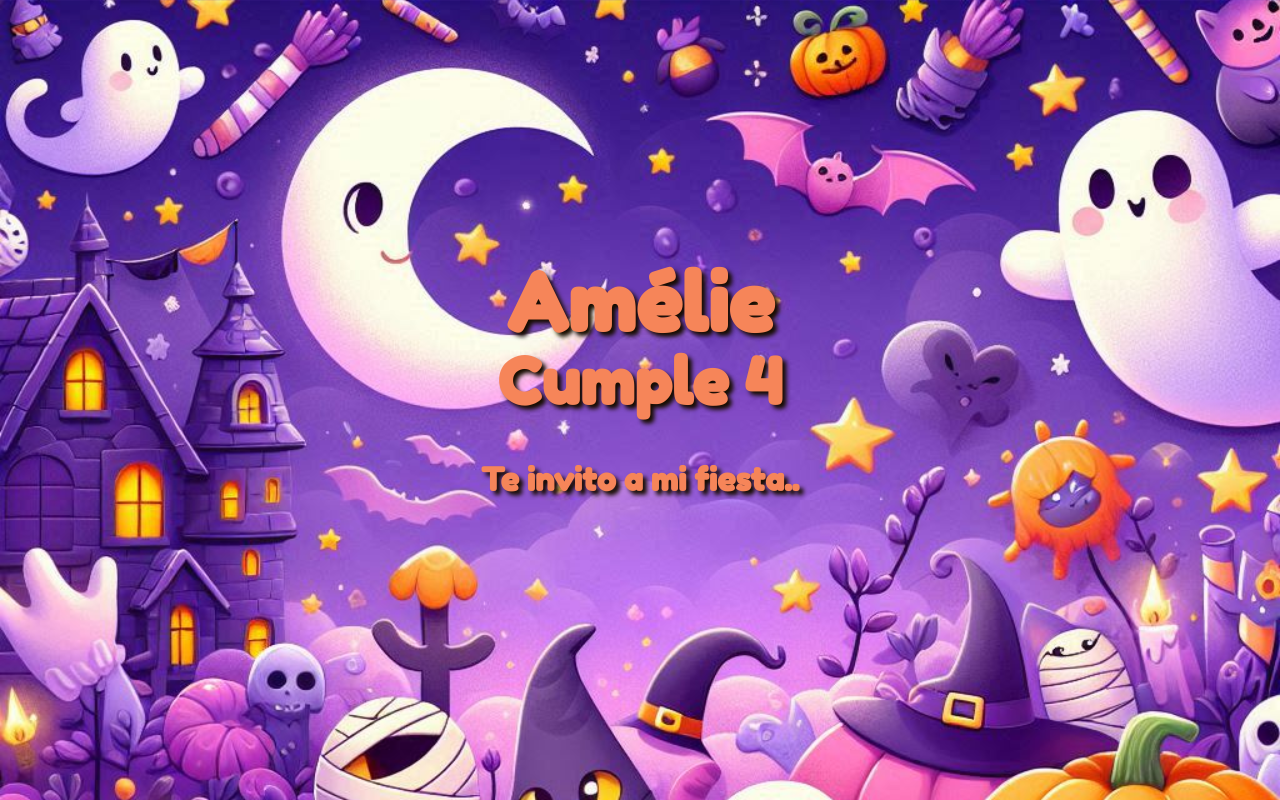
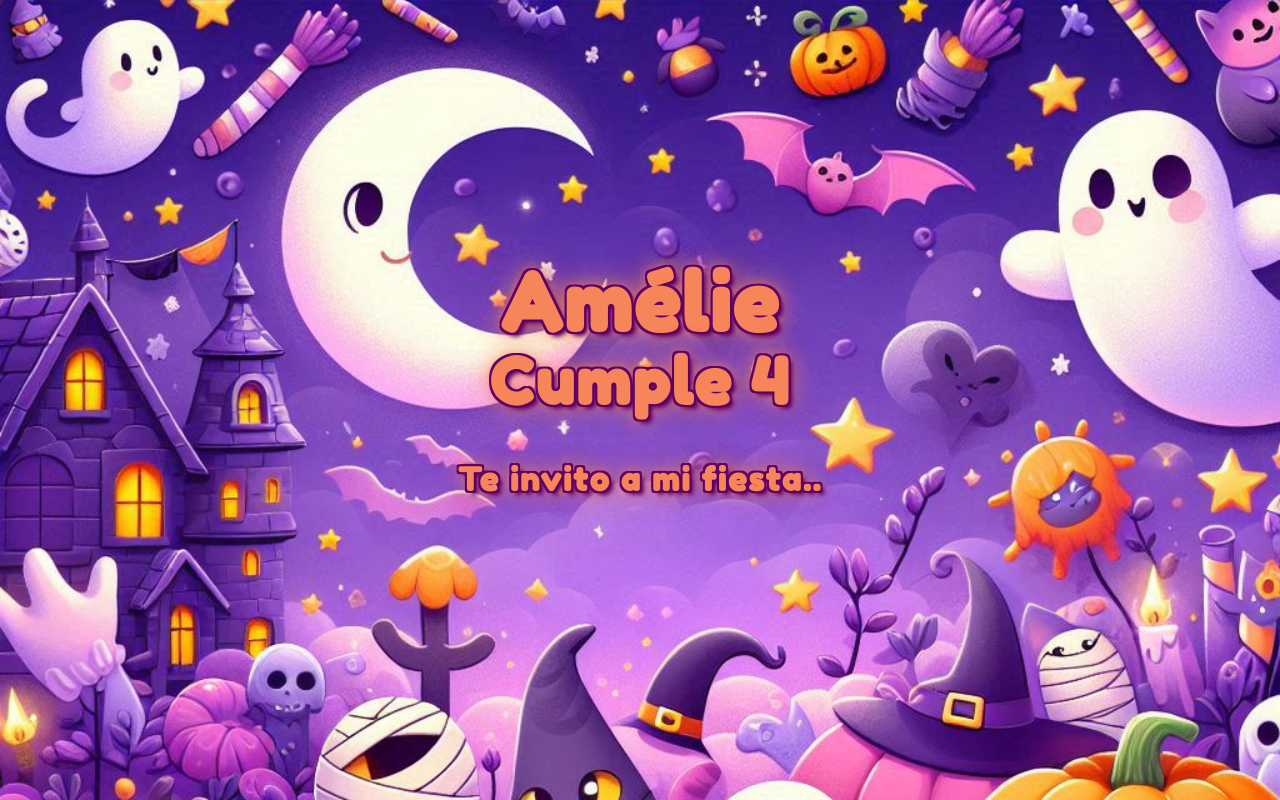
Before and after one commit to hernanbrue/birthdayInvite_ami2024, a website with bundled scripts: page index.html in a window 1280 px wide. Shown: the top 800 px of the page. Built offline with nearby package versions, Linux system fonts and the light colour scheme.

Commit message:
Font readbility improved

```diff
--- a/styles.css
+++ b/styles.css
@@ -5,7 +5,16 @@ body {
   background-position: center;
   background-attachment: fixed;
   color: rgb(246, 133, 89);
-  text-shadow: 4px 4px 4px rgb(23, 13, 0);
+  text-shadow:
+    -2px -2px 0 rgb(96, 0, 101),   /* Sombra en la esquina superior izquierda */
+    2px -2px 0 rgb(96, 0, 101),    /* Sombra en la esquina superior derecha */
+    -2px 2px 0 rgb(96, 0, 101),    /* Sombra en la esquina inferior izquierda */
+    2px 2px 0 rgb(96, 0, 101),     /* Sombra en la esquina inferior derecha */
+    4px 4px 4px rgb(96, 0, 101),   /* Sombra general para profundidad */
+    0 0 10px rgba(246, 133, 89, 0.8),  /* Primera capa de glow */
+    0 0 20px rgba(246, 133, 89, 0.6),  /* Segunda capa de glow */
+    0 0 30px rgba(246, 133, 89, 0.4),  /* Tercera capa de glow */
+    0 0 40px rgba(246, 133, 89, 0.2);  /* Cuarta capa de glow */
   margin: 0;
   padding: 0;
   overflow-x: hidden; /* Evita el desplazamiento lateral */
@@ -13,6 +22,7 @@ body {
   flex-direction: column;
   min-height: 100vh;
   box-sizing: border-box; /* Asegura que padding y border no causen desbordamiento */
+  letter-spacing: 2px;
 }
 
 /* Añadir estas reglas para asegurar que todos los elementos hijos respeten el tamaño del viewport */
```
